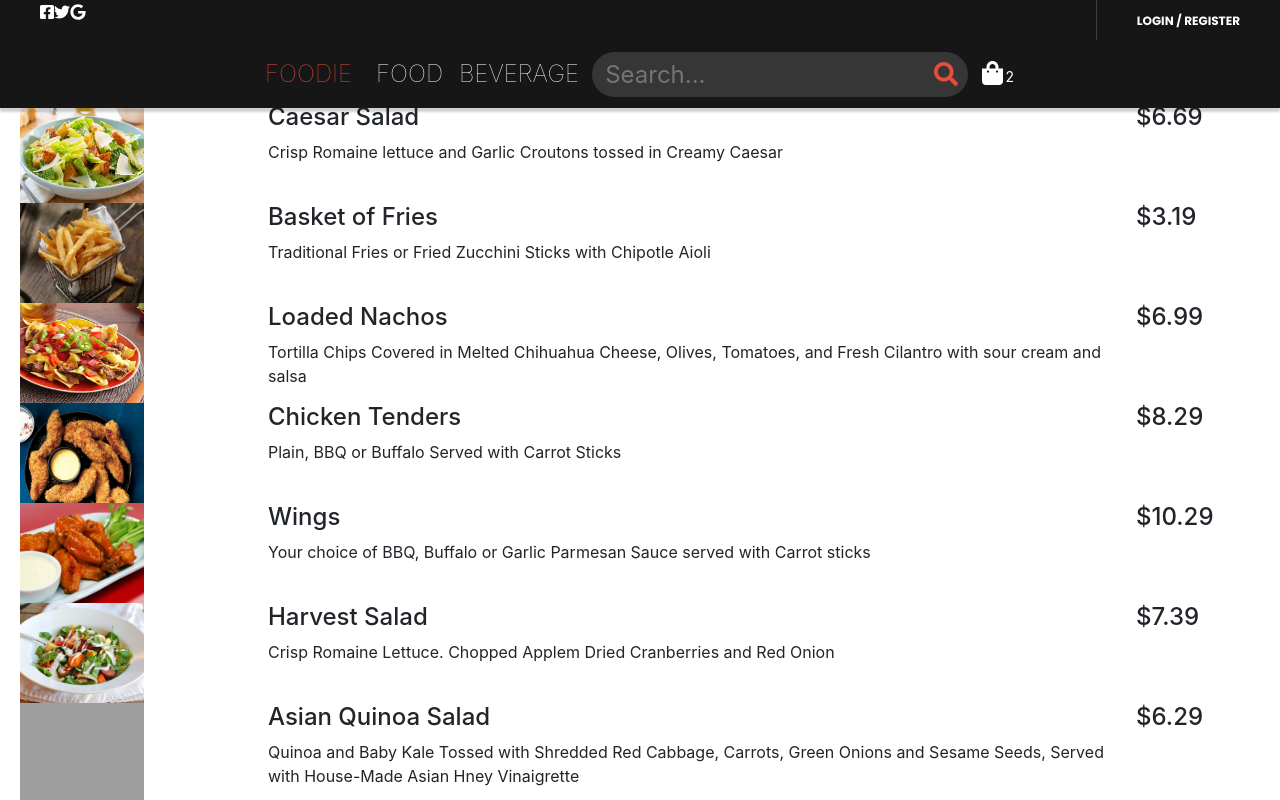
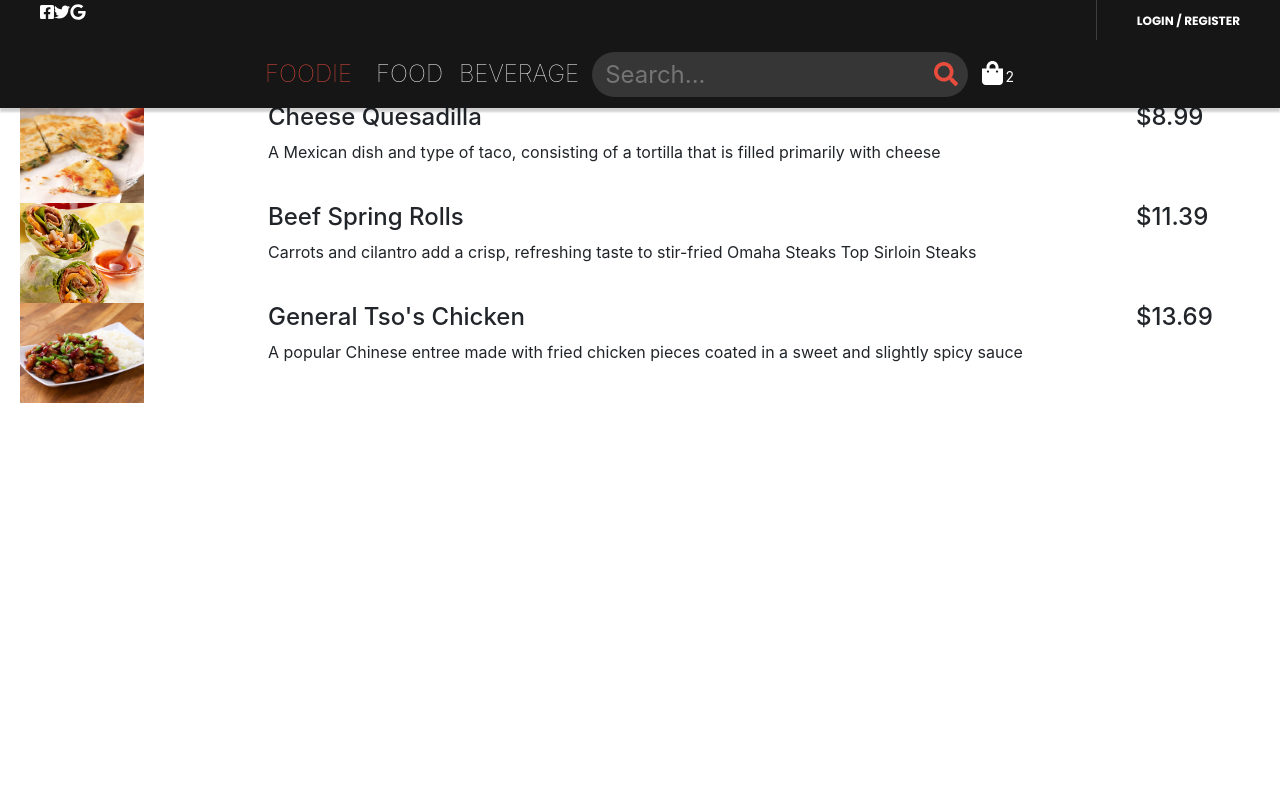
Before and after one commit to Alicia-Sheng/Foodie-WebVersion, a React app: page /restaurants in a window 1280 px wide. Shown: the top 800 px of the page. Built offline with nearby package versions, Linux system fonts and the light colour scheme; grey boxes are pictures that could not be loaded.

Commit message:
Add conditions to classify data

```diff
--- a/src/Restaurants.js
+++ b/src/Restaurants.js
@@ -2,7 +2,7 @@ import React from 'react'
 
 import MenuList from './containers/MenuList'
 
-import steinFood from '../assets/stein' /*should have data from multiple restaurants*/
+import steinFood from '../assets/data' /*should have data from multiple restaurants*/
 
 import './style.css'
 
@@ -15,7 +15,7 @@ function Restaurants() {
           <h2 itemProp="headline">The Stein</h2>
         </div>
       </div>
-      <MenuList data={steinFood} />
+      <MenuList data={steinFood} dinHall="Sherman Dining Hall" />
 
     </div>
   )
--- a/src/containers/MenuList.js
+++ b/src/containers/MenuList.js
@@ -5,20 +5,22 @@ import Menu from '../components/Menu/Menu';
 
 import './MenuList.css'
 
-function MenuList({data}) {
+function MenuList({data, dinHall}) {
   return (
     <div>
-      {data.map(food => (
+      {data.map(food => {if (food.location===dinHall) {
+          return (
           <div key={food.id}>
             <Menu food={food} />
-          </div>
-       ))}
+          </div>)}}
+       )}
    </div >
  )
 }
 
 MenuList.propTypes = {
     data: PropTypes.array.isRequired,
+    dinHall: PropTypes.array.isRequired,
 };
 
 
```
Also changed, not shown: 1 other file (tests, documents, lock files or other folders).
